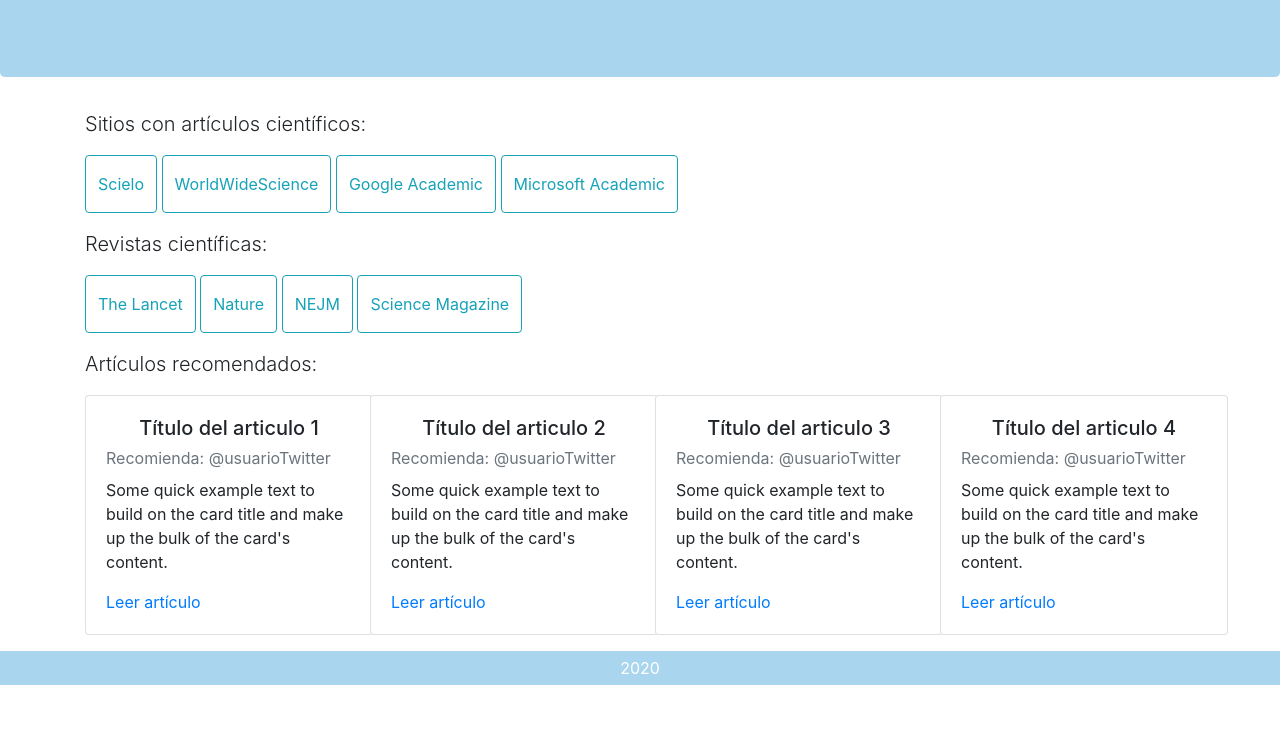
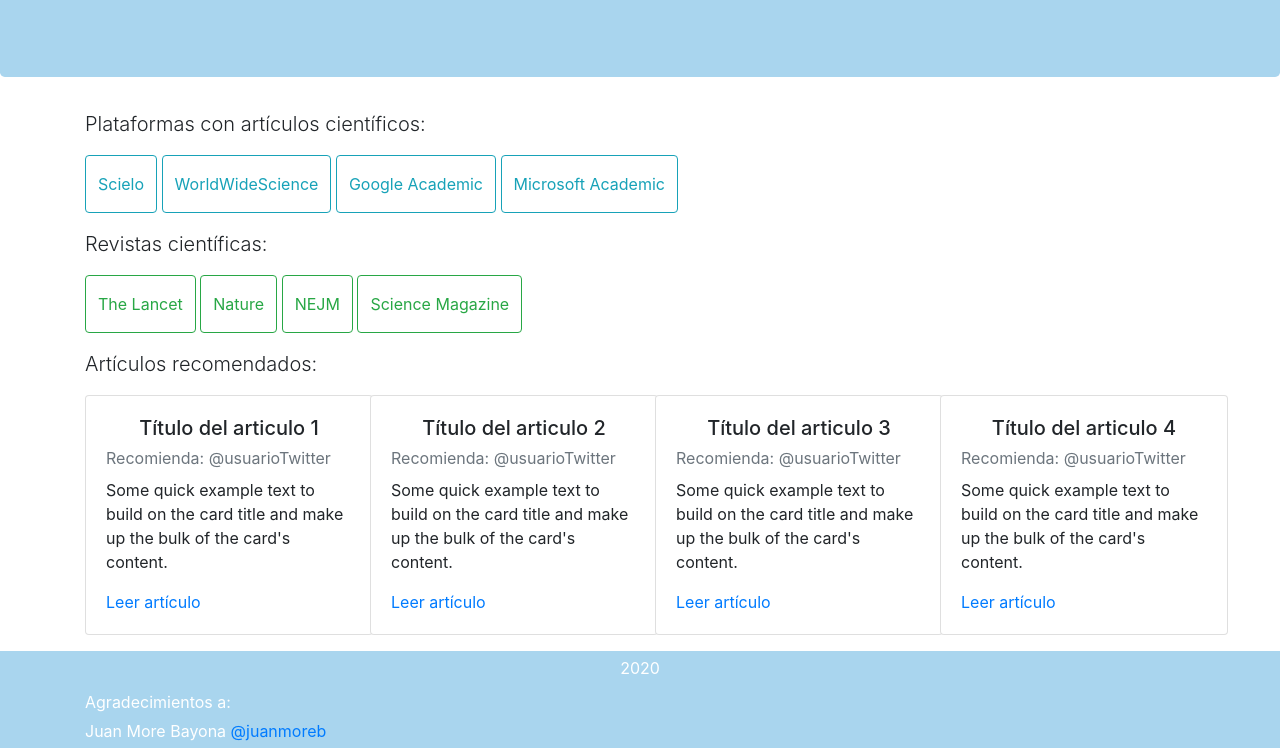
Before and after one commit to cristianloayza/papers, a plain HTML site: page index.html in a window 1280 px wide. Shown: the part 209-957 px from the top of the page. Before the commit the page ends 894 px from the top, so only its background shows below. Drawn offline with nearby package versions, Linux system fonts and the light colour scheme.

Commit message:
agradecimientos

```diff
--- a/index.html
+++ b/index.html
@@ -50,7 +50,7 @@
     <div class="container my-3">
       <div class="row">
         <div class="col">
-          <p class="lead">Sitios con artículos científicos:</p>
+          <p class="lead">Plataformas con artículos científicos:</p>
           <a href="https://scielo.org/" target="_blank" class="btn btn-outline-info py-3">Scielo</a>
           <a href="https://worldwidescience.org/" target="_blank" class="btn btn-outline-info py-3">WorldWideScience</a>
           <a href="https://scholar.google.es/" target="_blank" class="btn btn-outline-info py-3">Google Academic</a>
@@ -64,10 +64,10 @@
       <div class="row">
         <div class="col">
           <p class="lead">Revistas científicas:</p>
-          <a href="https://www.thelancet.com/" target="_blank" class="btn btn-outline-info py-3">The Lancet</a>
-          <a href="https://www.nature.com/" target="_blank" class="btn btn-outline-info py-3">Nature</a>
-          <a href="https://www.nejm.org/" target="_blank" class="btn btn-outline-info py-3">NEJM</a>
-          <a href="https://www.sciencemag.org/" target="_blank" class="btn btn-outline-info py-3">Science Magazine</a>
+          <a href="https://www.thelancet.com/" target="_blank" class="btn btn-outline-success py-3">The Lancet</a>
+          <a href="https://www.nature.com/" target="_blank" class="btn btn-outline-success py-3">Nature</a>
+          <a href="https://www.nejm.org/" target="_blank" class="btn btn-outline-success py-3">NEJM</a>
+          <a href="https://www.sciencemag.org/" target="_blank" class="btn btn-outline-success py-3">Science Magazine</a>
         </div>
       </div>
     </div>
@@ -131,6 +131,12 @@
             <p class="text-center">2020</p>
           </div>
         </div>
+        <div class="row">
+          <div class="col">
+            <p class="">Agradecimientos a:</p>
+            <p>Juan More Bayona <a href="https://twitter.com/juanmoreb" target="_blank">@juanmoreb</a></p>
+          </div>
+        </div>
       </div>
     </div>
 
```
